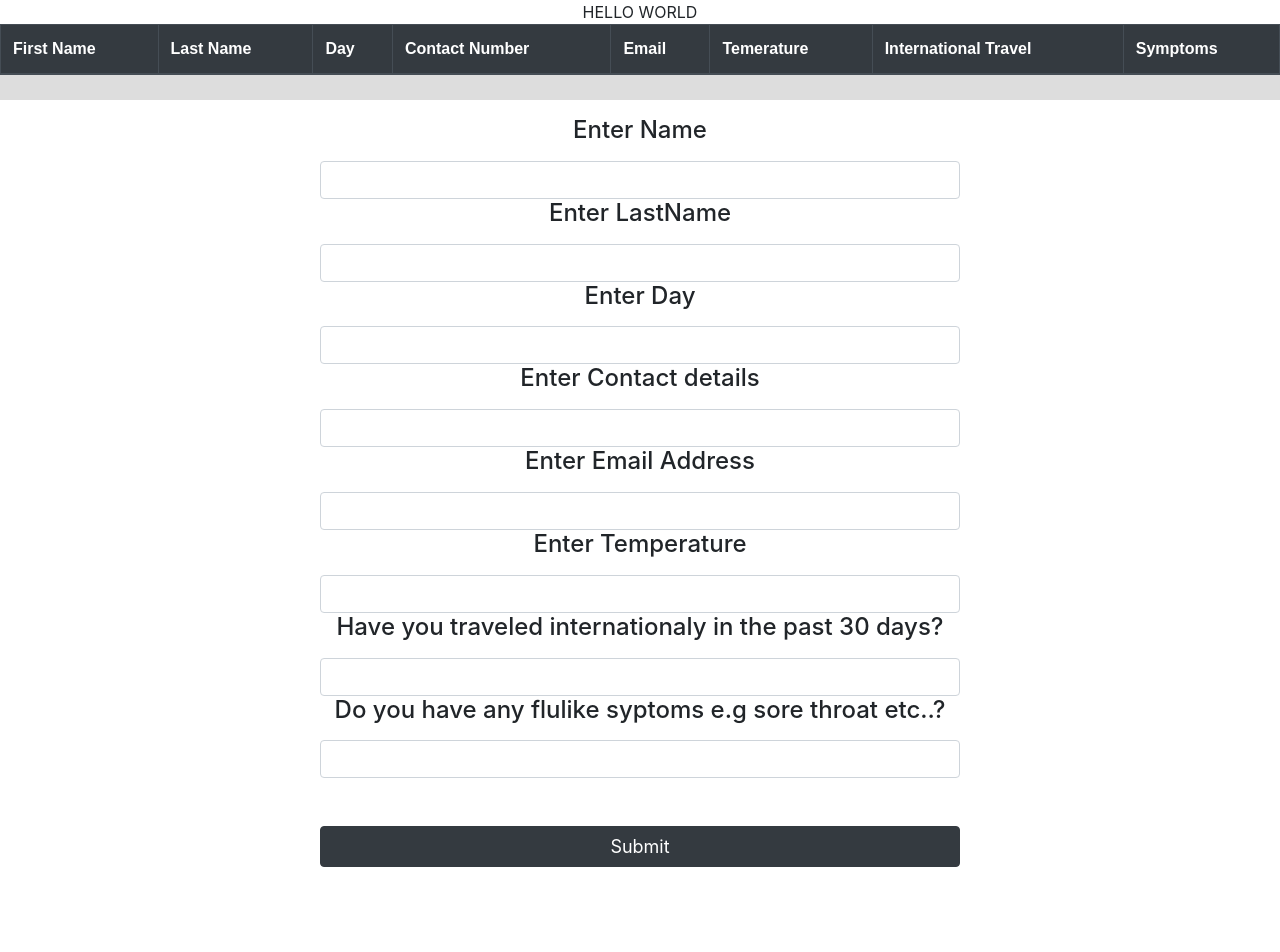
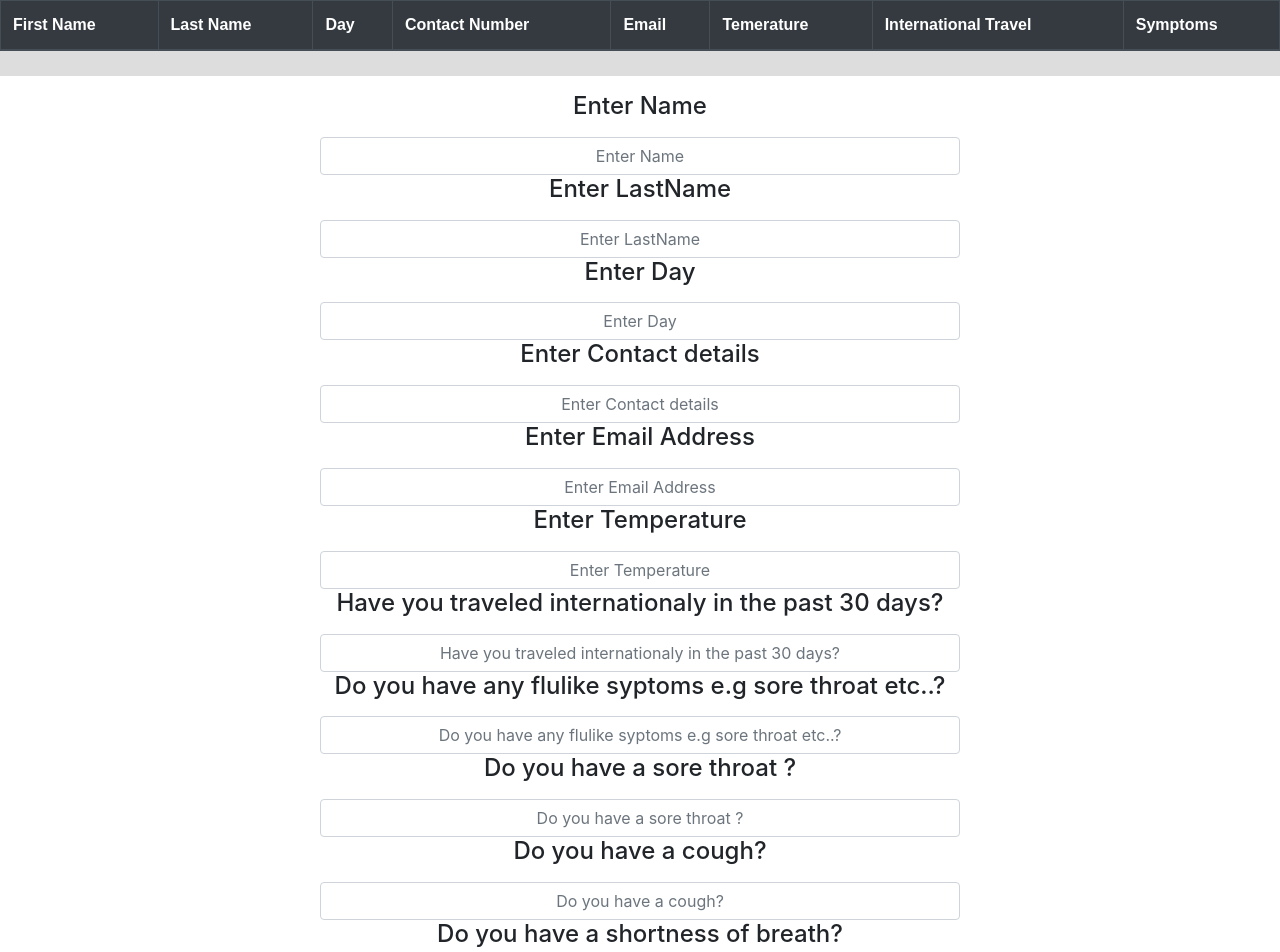
Before and after one commit to ThatoMahloko/covid19, a React (Create React App) app: page / in a window 1280 px wide. Shown: the top 952 px of the page. Before the commit the page ends 867 px from the top, so only its background shows below. Built offline with nearby package versions, Linux system fonts and the light colour scheme.

Commit message:
first commit

```diff
--- a/src/App.js
+++ b/src/App.js
@@ -4,7 +4,6 @@ import Table from './components/Table';
 function App() {
   return (
     <div className="App " style={{textAlign:"center"}}>
-     HELLO WORLD
      <Table />
     </div>
   );
--- a/src/components/FormAddCells.jsx
+++ b/src/components/FormAddCells.jsx
@@ -32,30 +32,39 @@ const FormAddCells = ({ addEntry }) => {
             <form onSubmit={handleSubmit} >
                 <div >
                     <h4><label >Enter Name</label></h4>
-                    <input type="text" class="form-control w-50" required onChange={(e) => setName(e.target.value)} />
+                    <input type="text" className="form-control w-50" placeholder="Enter Name" required onChange={(e) => setName(e.target.value)} />
 
                     <h4><label >Enter LastName</label></h4>
-                    <input type="text" class="form-control w-50" required onChange={(e) => setLastName(e.target.value)} />
+                    <input type="text" className="form-control w-50" placeholder="Enter LastName" required onChange={(e) => setLastName(e.target.value)} />
 
                     <h4><label >Enter Day</label></h4>
-                    <input type="text" class="form-control w-50" required onChange={(e) => setDay(e.target.value)} />
+                    <input type="text" className="form-control w-50" placeholder="Enter Day" required onChange={(e) => setDay(e.target.value)} />
 
                     <h4><label >Enter Contact details</label></h4>
-                    <input type="text" class="form-control w-50" required onChange={(e) => setContactNumber(e.target.value)} />
+                    <input type="text" className="form-control w-50" placeholder="Enter Contact details" required onChange={(e) => setContactNumber(e.target.value)} />
 
                     <h4><label >Enter Email Address</label></h4>
-                    <input type="email" class="form-control w-50" required onChange={(e) => setEmail(e.target.value)} />
+                    <input type="email" className="form-control w-50" placeholder="Enter Email Address" required onChange={(e) => setEmail(e.target.value)} />
 
                     <h4><label >Enter Temperature</label></h4>
-                    <input type="text" class="form-control w-50" required onChange={(e) => setTemperature(e.target.value)} />
+                    <input type="text" className="form-control w-50" placeholder="Enter Temperature" required onChange={(e) => setTemperature(e.target.value)} />
 
                     <h4><label >Have you traveled internationaly in the past 30 days?</label></h4>
-                    <input type="text" class="form-control w-50" required onChange={(e) => setInternationalTravel(e.target.value)} />
+                    <input type="text" className="form-control w-50" placeholder="Have you traveled internationaly in the past 30 days?" required onChange={(e) => setInternationalTravel(e.target.value)} />
 
                     <h4><label >Do you have any flulike syptoms e.g sore throat etc..?</label></h4>
-                    <input type="text" class="form-control w-50" required onChange={(e) => setSymptoms(e.target.value)} />
+                    <input type="text" className="form-control w-50" placeholder="Do you have any flulike syptoms e.g sore throat etc..?" required onChange={(e) => setSymptoms(e.target.value)} />
 
-                    <button type="submit" class="btn btn-dark mt-5 w-50 h-10">Submit</button>
+                    <h4><label >Do you have a sore throat ?</label></h4>
+                    <input type="text" className="form-control w-50" placeholder="Do you have a sore throat ?" required onChange={(e) => setSymptoms(e.target.value)} />
+
+                    <h4><label >Do you have a cough?</label></h4>
+                    <input type="text" className="form-control w-50" placeholder="Do you have a cough?" required onChange={(e) => setSymptoms(e.target.value)} />
+
+                    <h4><label >Do you have a shortness of breath?</label></h4>
+                    <input type="text" className="form-control w-50" placeholder="Do you have a shortness of breath?" required onChange={(e) => setSymptoms(e.target.value)} />
+
+                    <button type="submit" className="btn btn-dark mt-5 w-50 h-10">Submit</button>
 
                 </div>
             </form>
```
